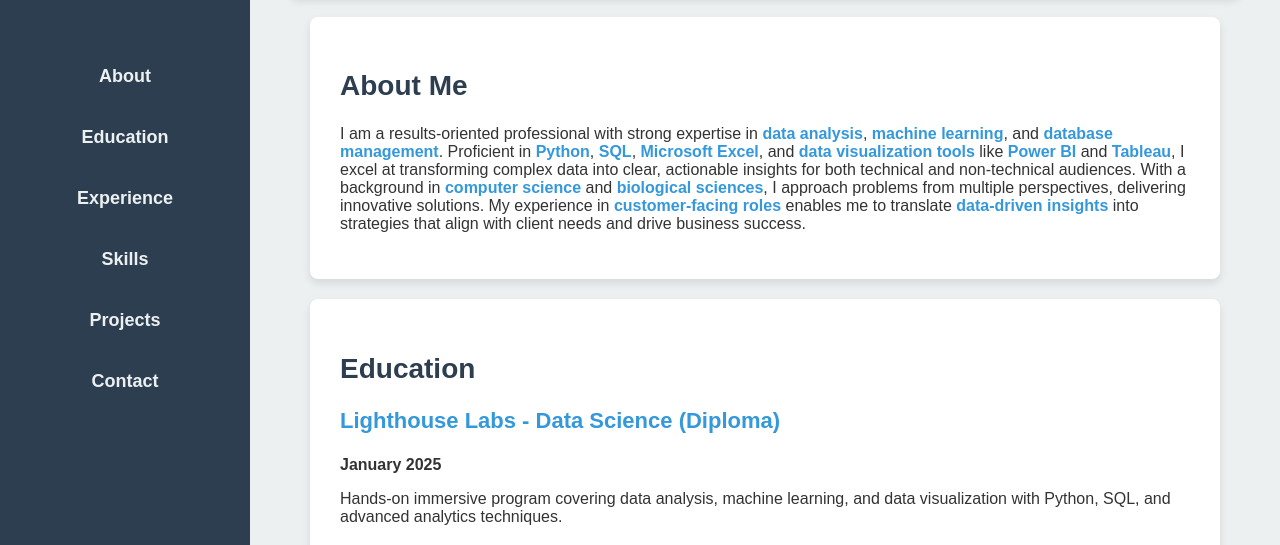
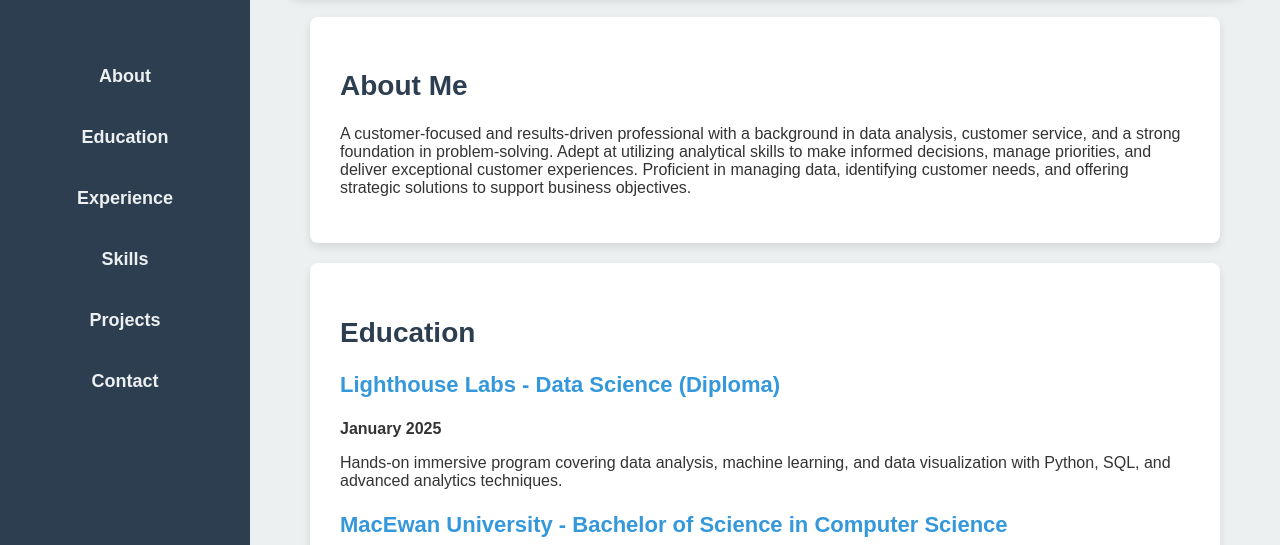
Before and after one commit to purani28/portfolio, a plain HTML site: page index.html in a window 1280 px wide. Shown: the part 176-721 px from the top of the page. Drawn offline with Linux system fonts and the light colour scheme.

Commit message:
Update index.html

```diff
--- a/index.html
+++ b/index.html
@@ -31,7 +31,7 @@
         <!-- About Section -->
         <section id="about">
             <h2>About Me</h2>
-            <p> I am a results-oriented professional with strong expertise in <strong class="highlight">data analysis</strong>, <strong class="highlight">machine learning</strong>, and <strong class="highlight">database management</strong>. Proficient in <strong class="highlight">Python</strong>, <strong class="highlight">SQL</strong>, <strong class="highlight">Microsoft Excel</strong>, and <strong class="highlight">data visualization tools</strong> like <strong class="highlight">Power BI</strong> and <strong class="highlight">Tableau</strong>, I excel at transforming complex data into clear, actionable insights for both technical and non-technical audiences. With a background in <strong class="highlight">computer science</strong> and <strong class="highlight">biological sciences</strong>, I approach problems from multiple perspectives, delivering innovative solutions. My experience in <strong class="highlight">customer-facing roles</strong> enables me to translate <strong class="highlight">data-driven insights</strong> into strategies that align with client needs and drive business success.</p>
+            <p> A customer-focused and results-driven professional with a background in data analysis, customer service, and a strong foundation in problem-solving. Adept at utilizing analytical skills to make informed decisions, manage priorities, and deliver exceptional customer experiences. Proficient in managing data, identifying customer needs, and offering strategic solutions to support business objectives.</p>
         </section>
 
 
```
